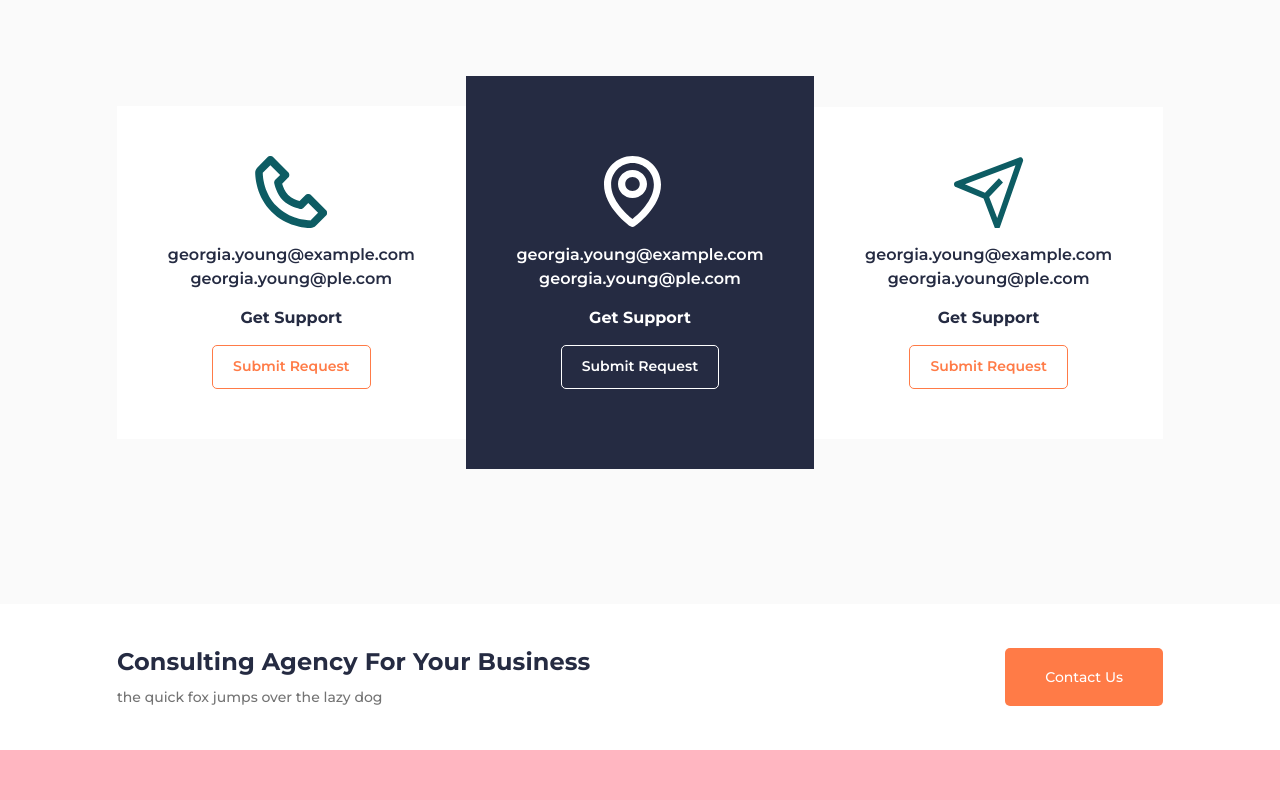
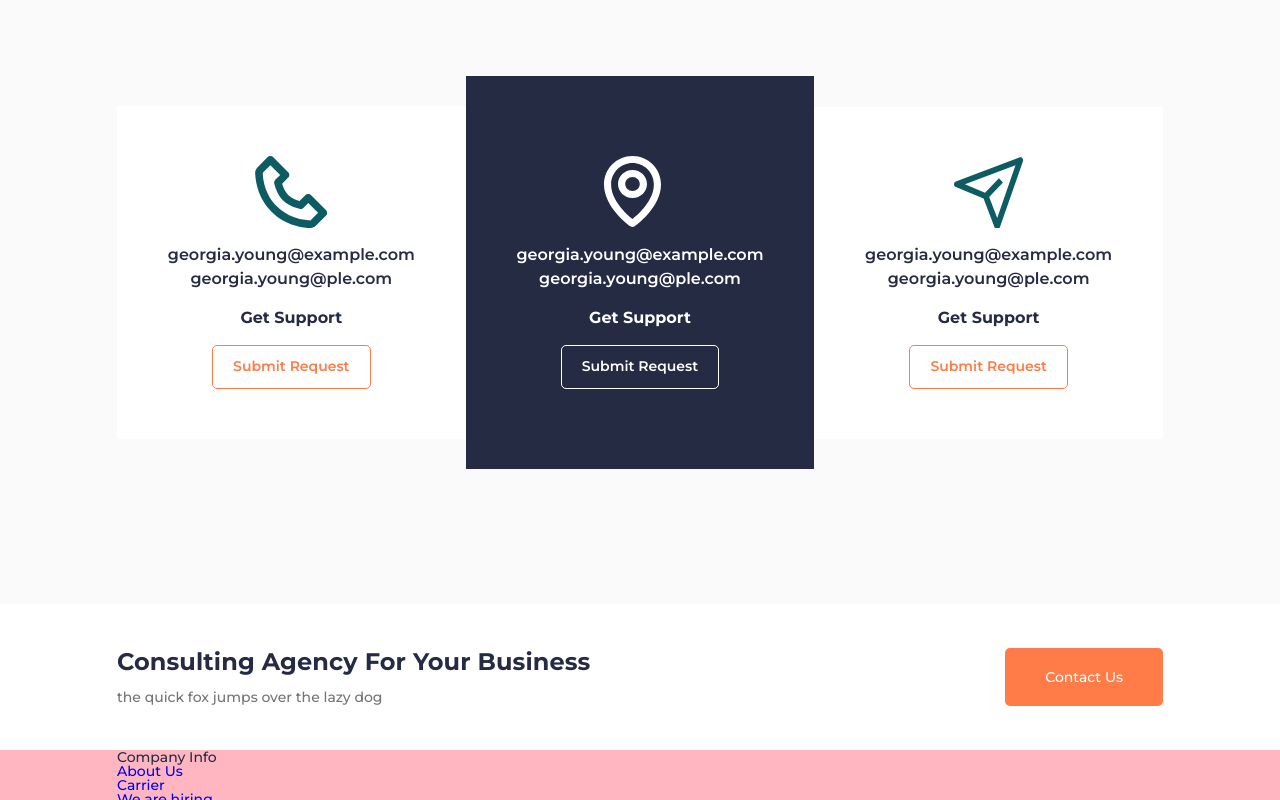
Before and after one commit to confesssa/Relvise, a plain HTML site: page index.html in a window 1280 px wide. Shown: the part 3557-4357 px from the top of the page. Drawn offline with Linux system fonts and the light colour scheme.

Commit message:
feat: add footer

```diff
--- a/index.html
+++ b/index.html
@@ -403,6 +403,32 @@
     </main>
 
     <footer class="footer">
+      <div class="footer__top">
+        <div class="footer__main _container">
+          <div class="footer__column">
+            <div class="footer__label">Company Info</div>
+            <nav class="footer__menu menu-footer">
+              <ul class="menu-footer__list">
+                <li class="menu-footer__item">
+                  <a href="#" class="menu-footer__link">About Us</a>
+                </li>
+                <li class="menu-footer__item">
+                  <a href="#" class="menu-footer__link">Carrier</a>
+                </li>
+                <li class="menu-footer__item">
+                  <a href="#" class="menu-footer__link">We are hiring</a>
+                </li>
+                <li class="menu-footer__item">
+                  <a href="#" class="menu-footer__link">Blog</a>
+                </li>
+              </ul>
+            </nav>
+          </div>
+        </div>
+      </div>
+      <div class="footer__bottom">
+        <div class="footer__container _container"></div>
+      </div>
 
     </footer>
   </div>
```
